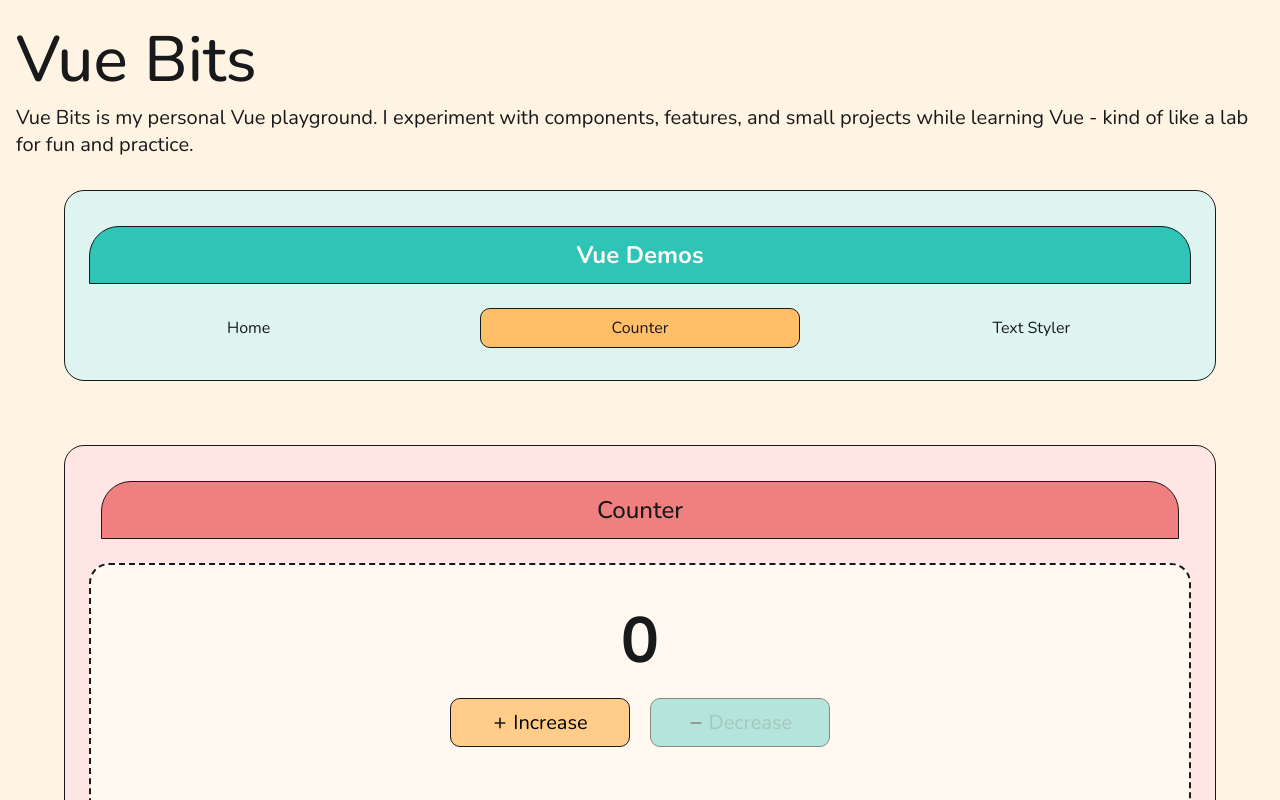
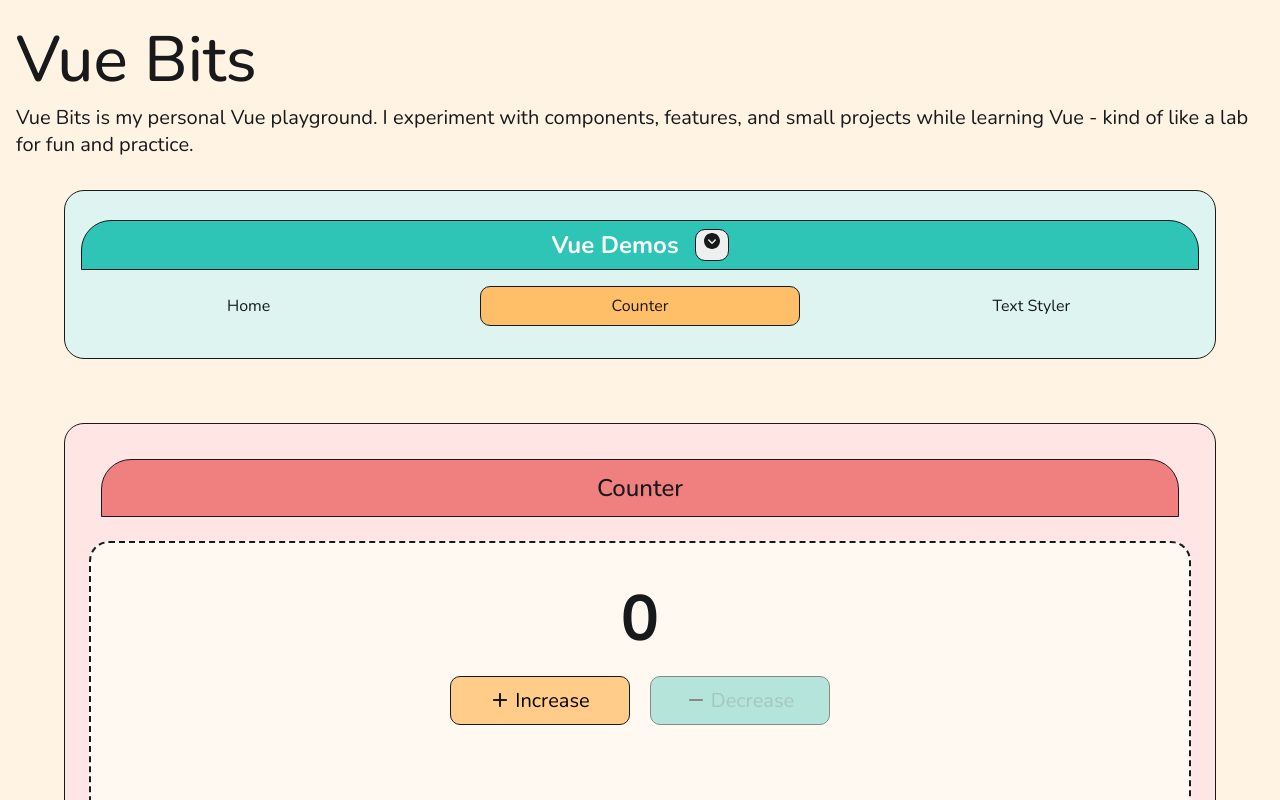
Before and after one commit to louiseka/vue-bits, a Vue app: page /counter in a window 1280 px wide. Shown: the top 800 px of the page. Built offline with nearby package versions, Linux system fonts and the light colour scheme.

Commit message:
Creating togglenav functionality

```diff
--- a/src/assets/styles/index.css
+++ b/src/assets/styles/index.css
@@ -68,7 +68,7 @@ textarea:focus {
 
 /* Images */
 .icon {
-  width: 16px;
+  width: 20px;
 }
 
 @media (min-width: 700px) {
--- a/src/components/Navigation.vue
+++ b/src/components/Navigation.vue
@@ -1,10 +1,27 @@
 <script setup>
 import { RouterLink } from "vue-router";
+import { ref } from "vue";
+
+const navOpen = ref(false);
+
+function toggleNav() {
+  console.log("button clicked");
+  navOpen.value = !navOpen.value;
+}
 </script>
 
 <template>
   <div class="nav__container">
-    <h2 class="nav__heading">Vue Demos</h2>
+    <div class="nav__heading">
+      <h2>Vue Demos</h2>
+      <button
+        class="nav__button"
+        @click="toggleNav"
+        aria-label="Toggle navigation menu"
+      >
+        <img class="icon" src="@/assets/icons/chevron-down.svg" alt="" />
+      </button>
+    </div>
     <nav>
       <ul class="nav__links">
         <li>
@@ -42,7 +59,16 @@ import { RouterLink } from "vue-router";
   border: var(--solid-normal-border);
 }
 
+.nav__button {
+  display: inline-flex;
+  border-radius: var(--sm-border-radius);
+  border: var(--solid-thin-border);
+}
+
 .nav__heading {
+  display: flex;
+  justify-content: center;
+  gap: 1em;
   margin: 0.8em 1em 1em;
   padding: 0.5em 0;
   background-color: var(--turquoise);
```
Also changed, not shown: src/assets/icons/chevron-down.svg (added), src/assets/icons/chevron-up.svg (added).
